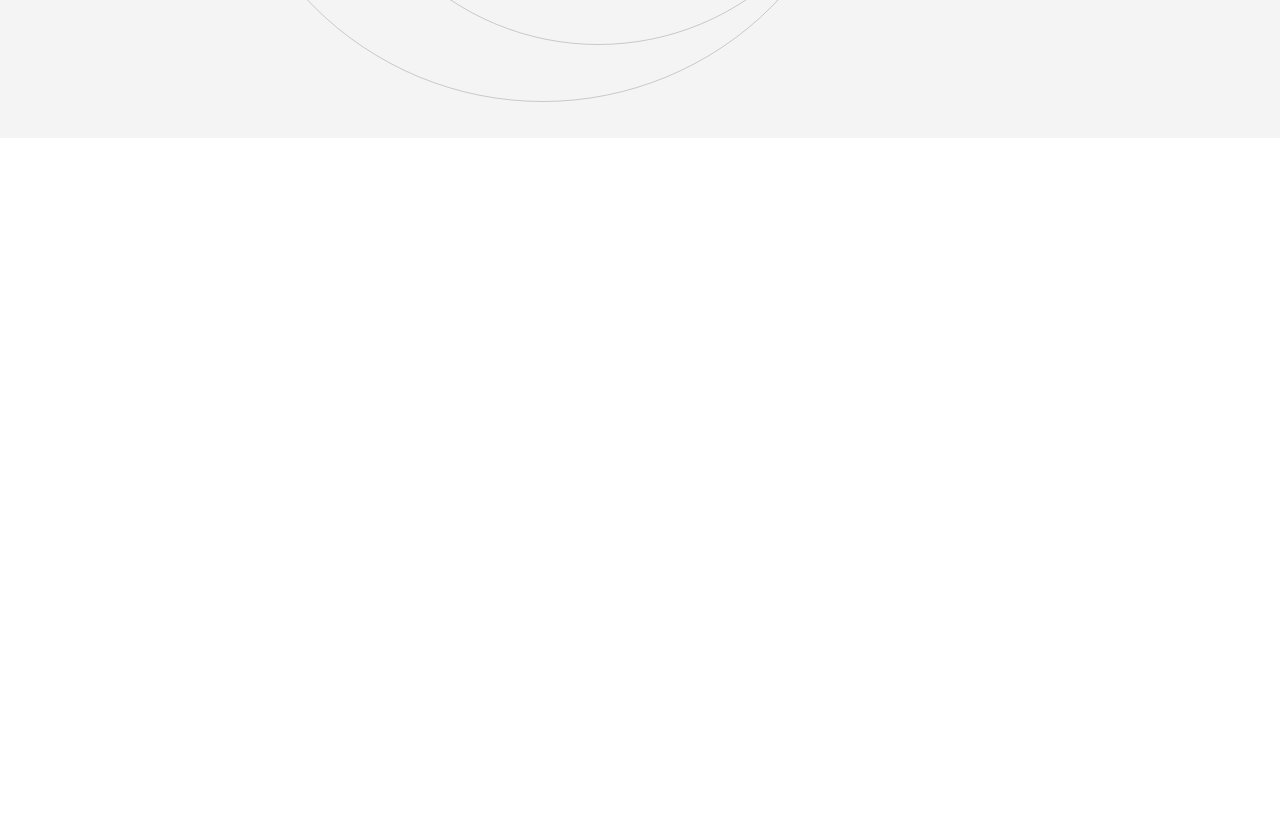
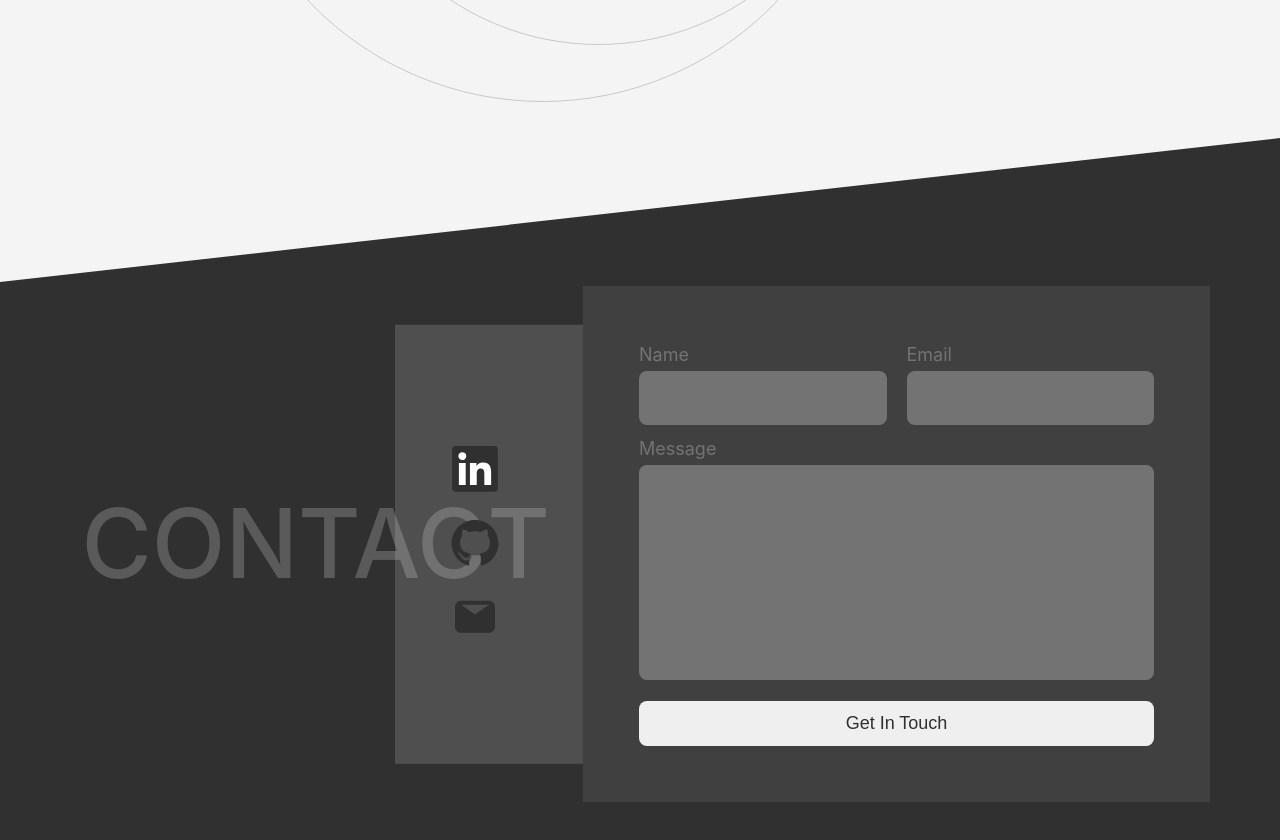
Before and after one commit to kasongo-mavetya-emmanuel/reactjs-my-portfolio, a React (Create React App) app: page / in a window 1280 px wide. Shown: the part 2040-2880 px from the top of the page. Before the commit the page ends 2178 px from the top, so only its background shows below. Built offline with nearby package versions, Linux system fonts and the light colour scheme.

Commit message:
contact section added

```diff
--- /dev/null
+++ b/src/components/Contact/Contact.js
@@ -0,0 +1,44 @@
+import classes from "./Contact.module.css";
+import Container from "../UI/Container";
+import linkedIn from "../../assets/icons/linkedin.svg";
+import email from "../../assets/icons/email.svg";
+import gitHub from "../../assets/icons/github2.svg";
+import H2 from "../UI/H2/H2";
+import ContactForm from "./ContactForm";
+
+const Contact = () => {
+  return (
+    <section className={classes["contact-section"]}>
+      <div className={classes["top-shape"]}></div>
+      <Container height={"100%"}>
+        <div className={classes["flex-wrapper"]}>
+          <div className={classes["form-container"]}>
+            <div className={classes["social-media"]}>
+              <div className={classes["social-media-in-container"]}>
+                <div className={classes["contact-headline"]}>
+                  <H2 text={"CONTACT"} color={"rgba( 214, 214, 214,0.25)"} />
+                </div>
+                <div>
+                  <div className={classes["icons-container"]}>
+                    <div>
+                      <img src={linkedIn} alt="linkedin Icons" />
+                    </div>
+                    <div>
+                      <img src={gitHub} alt="github Icons" />
+                    </div>
+                    <div>
+                      <img src={email} alt="email Icons" />
+                    </div>
+                  </div>
+                </div>
+              </div>
+            </div>
+            <ContactForm />
+          </div>
+        </div>
+      </Container>
+    </section>
+  );
+};
+
+export default Contact;
--- /dev/null
+++ b/src/components/Contact/Contact.module.css
@@ -0,0 +1,69 @@
+.contact-section {
+  position: relative;
+  height: 90vh;
+  background-color: #303030;
+}
+
+.top-shape {
+  position: absolute;
+  top: 0;
+  width: 100%;
+  height: 20%;
+  background-color: #f4f4f4;
+  clip-path: polygon(0% 0%, 100% 0%, 0% 100%, 0% 0%);
+}
+
+.flex-wrapper {
+  width: 100%;
+  height: 100%;
+  padding-top: 13%;
+  padding-bottom: 5.6rem;
+  display: flex;
+  justify-content: flex-end;
+}
+
+.form-container {
+  width: 55%;
+  height: 100%;
+  position: relative;
+}
+
+.social-media {
+  width: 100%;
+  height: 85%;
+  background-color: #4f4f4f;
+  position: absolute;
+  top: 50%;
+  right: 30%;
+  z-index: 10;
+  transform: translateY(-50%);
+}
+
+.social-media-in-container img {
+  aspect-ratio: 1;
+  width: 4.8rem;
+}
+
+.social-media-in-container {
+  width: 100%;
+  height: 100%;
+  padding-left: 5.6rem;
+  position: relative;
+}
+
+.contact-headline {
+  position: absolute;
+  top: 50%;
+  left: -50%;
+  transform: translateY(-50%);
+}
+
+.icons-container {
+  width: 100%;
+  height: 100%;
+  display: flex;
+  position: absolute;
+  gap: 2.4rem;
+  justify-content: center;
+  flex-direction: column;
+}
--- /dev/null
+++ b/src/components/Contact/ContactForm.js
@@ -0,0 +1,36 @@
+import classes from "./ContactForm.module.css";
+import BodyLarge from "../UI/BodyLarge/BodyLarge";
+
+const ContactForm = () => {
+  return (
+    <form className={classes["contact-form"]}>
+      <div className={classes["contact-form-in-container"]}>
+        <div className={classes["name-email-container"]}>
+          <div className={classes["name-container"]}>
+            <label for="#name">
+              <BodyLarge text={"Name"} color={"#737373"} />
+            </label>
+            <input id="name" type="text" name="name" value="" />
+          </div>
+          <div className={classes["email-container"]}>
+            <label for="#email">
+              <BodyLarge text={"Email"} color={"#737373"} />
+            </label>
+            <input id="email" type="email" name="email" value="" />
+          </div>
+        </div>
+        <div className={classes["message-container"]}>
+          <label for="#message">
+            <BodyLarge text={"Message"} color={"#737373"} />
+          </label>
+          <input id="message" type="text" name="message" value="" />
+        </div>
+        <button className={classes["getin-touch"]}>
+          <BodyLarge text={"Get In Touch"} />
+        </button>
+      </div>
+    </form>
+  );
+};
+
+export default ContactForm;
--- /dev/null
+++ b/src/components/Contact/ContactForm.module.css
@@ -0,0 +1,55 @@
+.contact-form {
+  height: 100%;
+  width: 100%;
+  z-index: 30;
+  position: absolute;
+  background-color: #404040;
+}
+
+.contact-form-in-container {
+  padding: 5.6rem 5.6rem;
+  height: 100%;
+  width: 100%;
+  display: flex;
+  gap: 4rem;
+  flex-direction: column;
+}
+
+.name-email-container {
+  width: 100%;
+  flex: 1;
+  gap: 2rem;
+  display: flex;
+}
+
+.contact-form label {
+  display: block;
+  margin-bottom: 0.4rem;
+}
+
+.contact-form input {
+  border: none;
+  width: 100%;
+  height: 100%;
+  border-radius: 0.8rem;
+  background-color: #737373;
+}
+
+.name-container {
+  flex: 1;
+}
+
+.email-container {
+  flex: 1;
+}
+
+.message-container {
+  flex: 4;
+}
+
+.getin-touch {
+  margin-top: 1rem;
+  padding: 1rem 0rem;
+  border: none;
+  border-radius: 0.8rem;
+}
--- a/src/components/Layout/Home/Home.js
+++ b/src/components/Layout/Home/Home.js
@@ -2,6 +2,7 @@ import Hero from "../../Hero/Hero";
 import NavBar from "../../NavBar/NavBar";
 import About from "../../About/About";
 import Skills from "../../Skills/Skills";
+import Contact from "../../Contact/Contact";
 
 const Home = function () {
   return (
@@ -12,6 +13,7 @@ const Home = function () {
         <About />
         {/* Projects */}
         <Skills />
+        <Contact />
       </main>
     </div>
   );
```
Also changed, not shown: src/assets/icons/github2.svg (added).
